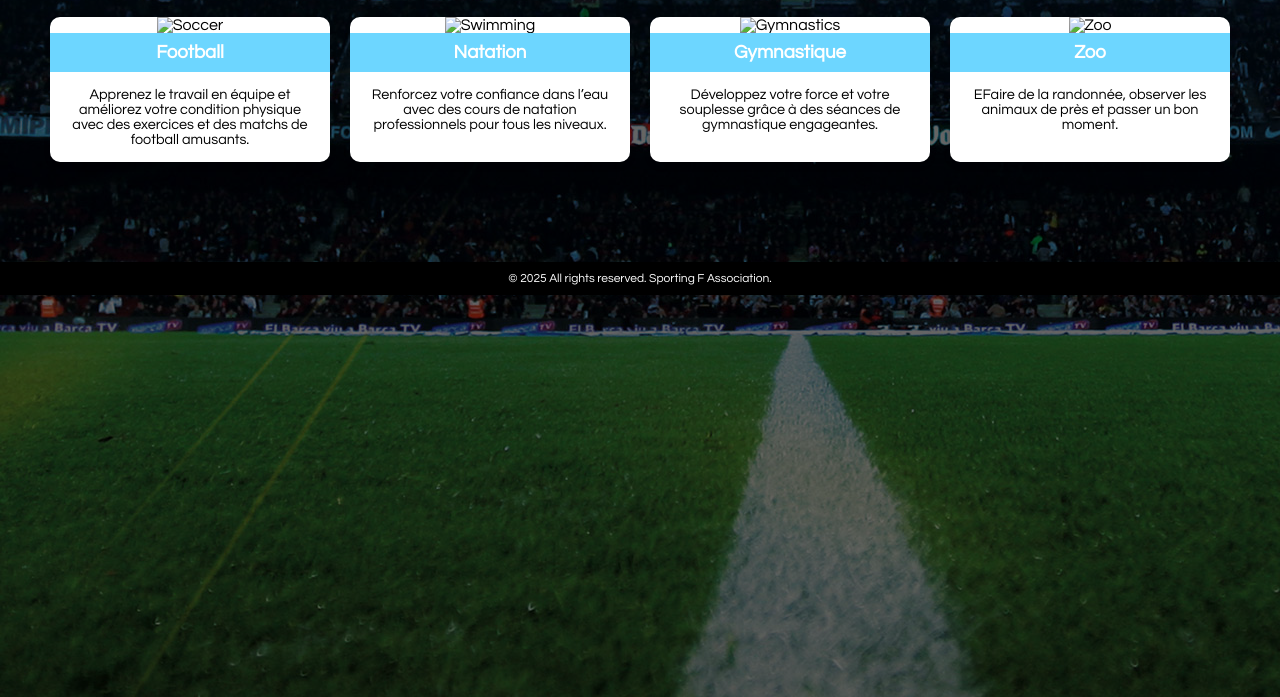
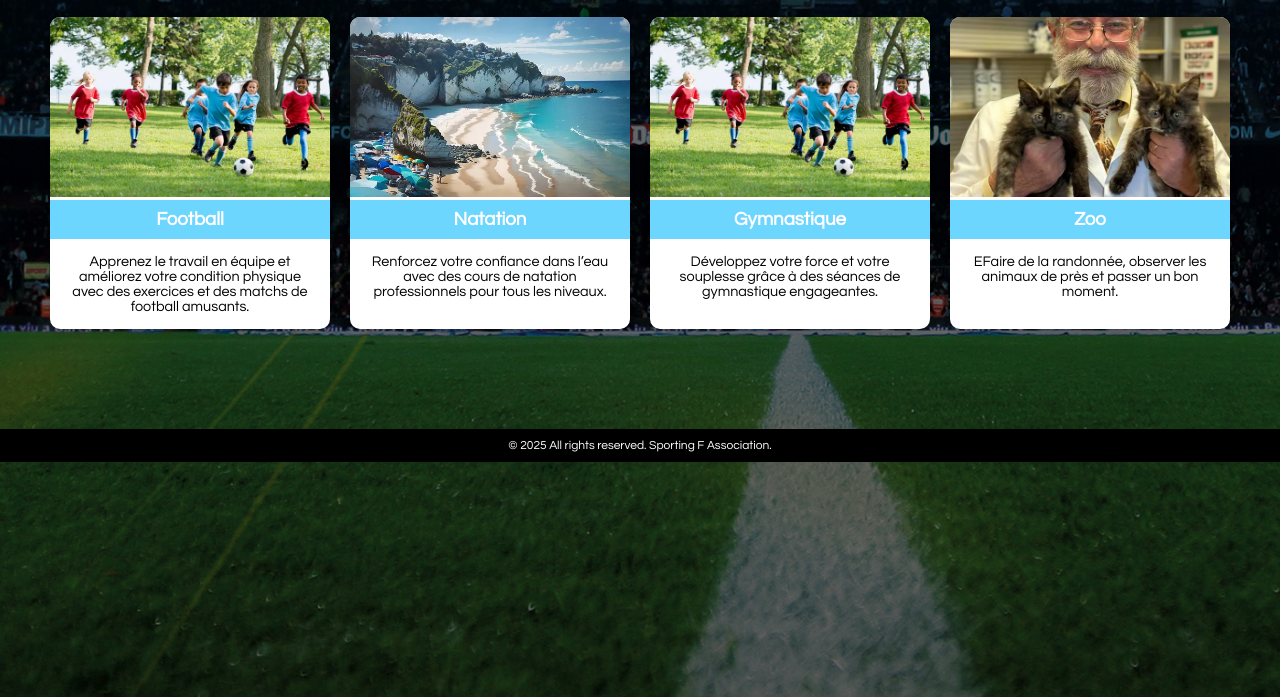
Before and after one commit to faiz8ibrahim/football1, a plain HTML site: page index4.html in a window 1280 px wide. Shown: the part 103-800 px from the top of the page. Drawn offline with Linux system fonts and the light colour scheme; files that its build step writes are made by us from their sources.

Commit message:
Update index4.html

```diff
--- a/index4.html
+++ b/index4.html
@@ -222,25 +222,25 @@ ul li.Active a {
       <div class="activities-container">
         <!-- Activity 1 -->
         <div class="activity-card">
-          <img src="./IMAGES/chasing-the-soccer.gpj.webp" alt="Soccer">
+          <img src="chasing-the-soccer.gpj.webp" alt="Soccer">
           <h3>Football</h3>
           <p>Apprenez le travail en équipe et améliorez votre condition physique avec des exercices et des matchs de football amusants.</p>
         </div>
         <!-- Activity 2 -->
         <div class="activity-card">
-          <img src="./IMAGES/beach.webp" alt="Swimming">
+          <img src="beach.webp" alt="Swimming">
           <h3>Natation</h3>
           <p>Renforcez votre confiance dans l’eau avec des cours de natation professionnels pour tous les niveaux.</p>
         </div>
         <!-- Activity 3 -->
         <div class="activity-card">
-          <img src="./IMAGES/female-child-gymnast-jumping-in-the-air (1).webp" alt="Gymnastics">
+          <img src="chasing-the-soccer.gpj.webp" alt="Gymnastics">
           <h3>Gymnastique</h3>
           <p>Développez votre force et votre souplesse grâce à des séances de gymnastique engageantes.</p>
         </div>
         <!-- Activity 4 -->
         <div class="activity-card">
-          <img src="./IMAGES/animo.jpg" alt="Zoo">
+          <img src="animo.jpg" alt="Zoo">
           <h3>Zoo </h3>
           <p>EFaire de la randonnée, observer les animaux de près et passer un bon moment.</p>
         </div>
```
